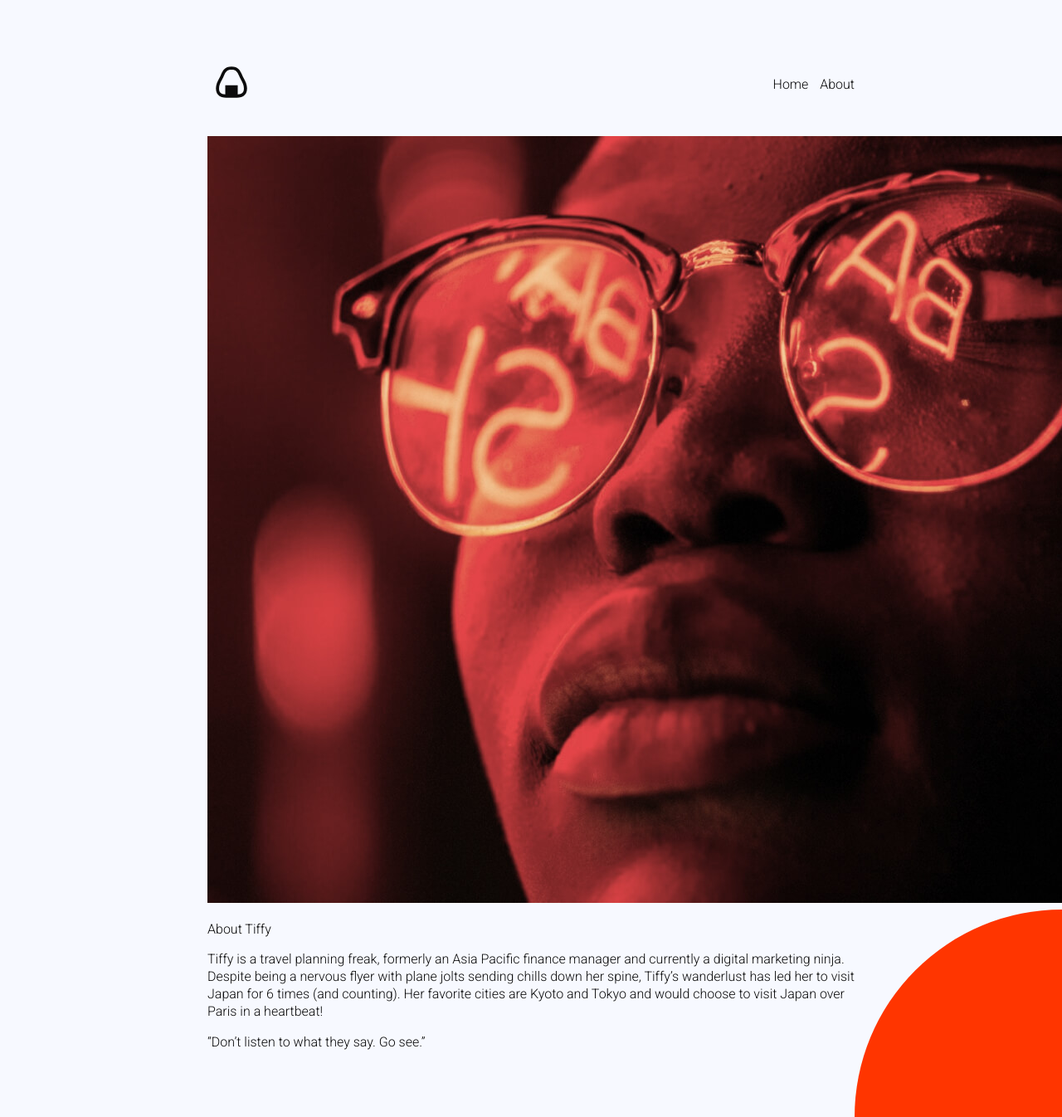
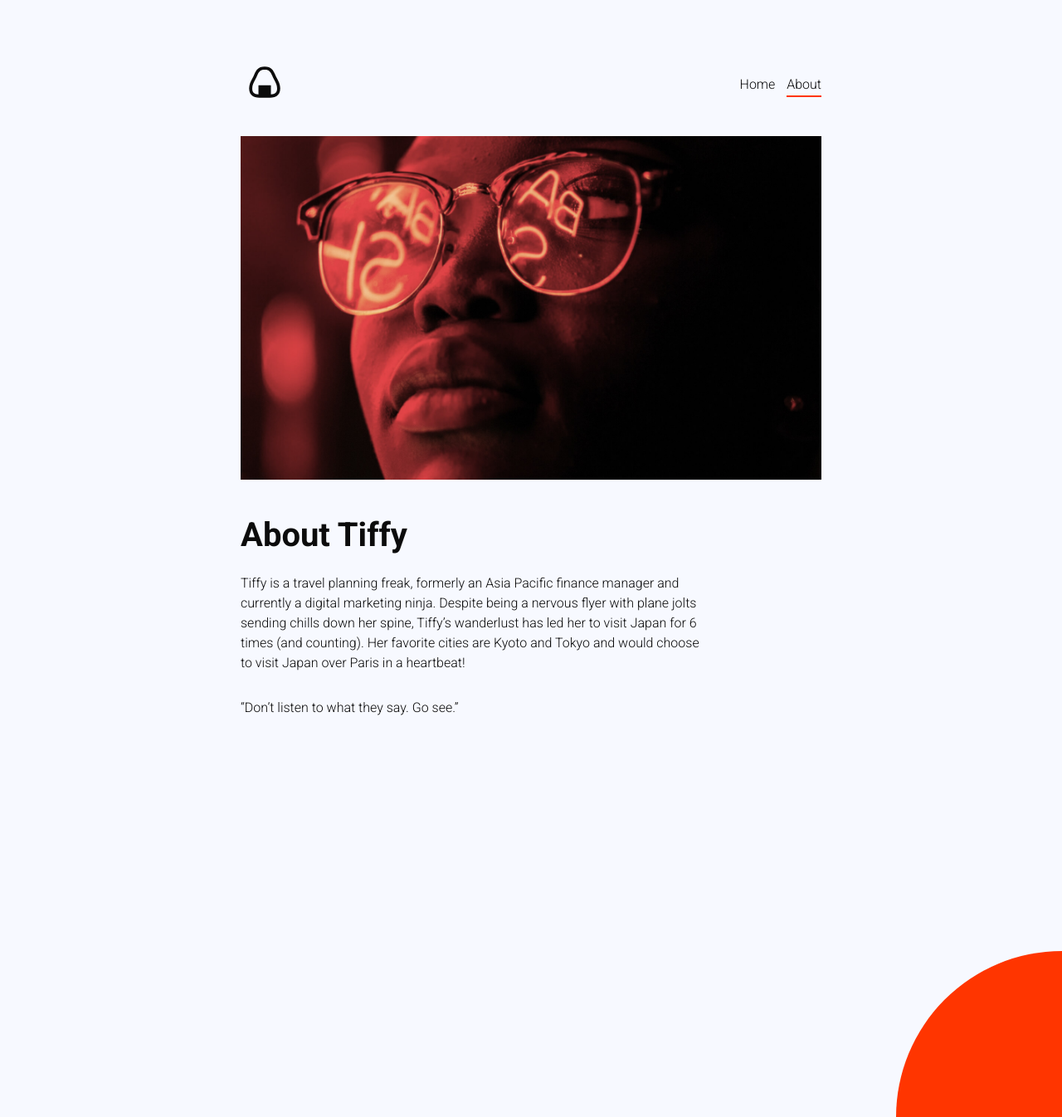
Before and after one commit to murphytrueman/night-in-japan, a Jekyll site: the page built from about.markdown, in a window 1280 px wide and 1346 px high. Shown: the whole window at 83% size. Built offline with Jekyll 4.4.1, drawn with Linux system fonts in a browser that asks for light colours.

Commit message:
Fixed navigation, images and responsive views

```diff
--- a/_includes/header.html
+++ b/_includes/header.html
@@ -2,7 +2,7 @@
   <a href="/"><img src="/assets/img/logo.svg" alt="A Night in Japan" /></a>
 
   <nav>
-    <a href="/">Home</a>
-    <a href="/about">About</a>
+    <a href="/" {% if page.url == "/" %} class="selected" {% endif %}>Home</a>
+    <a href="/about" {% if page.url == "/about/" %} class="selected" {% endif %}>About</a>
   </nav>
 </header>
--- /dev/null
+++ b/_layouts/pages.html
@@ -0,0 +1,5 @@
+---
+layout: default
+---
+
+<div class="page-body">{{ content }}</div>
--- a/about.markdown
+++ b/about.markdown
@@ -1,12 +1,12 @@
 ---
 title: About
 permalink: "/about/"
-layout: default
+layout: pages
 ---
 
 ![about.jpg](/uploads/about.jpg)
 
-About Tiffy
+## About Tiffy
 
 Tiffy is a travel planning freak, formerly an Asia Pacific finance manager and currently a digital marketing ninja. Despite being a nervous flyer with plane jolts sending chills down her spine, Tiffy’s wanderlust has led her to visit Japan for 6 times (and counting). Her favorite cities are Kyoto and Tokyo and would choose to visit Japan over Paris in a heartbeat!
 
--- a/assets/css/style.scss
+++ b/assets/css/style.scss
@@ -14,7 +14,8 @@ body {
   color: $text;
   font-family: $font-primary;
 
-  max-width: 780px;
+  max-width: 700px;
+  padding: 0px 40px;
   margin: 80px auto;
 
   font-weight: 300;
@@ -62,15 +63,14 @@ a:hover {
   border-color: $highlight;
 }
 
-nav a,
-section a {
+nav a {
   border-bottom: 2px solid $transparent;
   padding-bottom: 4px;
   transition: border-color 300ms ease;
-}
 
-section a:hover {
-  border-color: $transparent;
+  &.selected {
+    border-color: $highlight;
+  }
 }
 
 .readmore {
@@ -95,7 +95,8 @@ section a:hover {
   }
 }
 
-.post-body {
+.post-body,
+.page-body {
   p {
     max-width: 560px;
     margin-bottom: 30px;
@@ -103,7 +104,7 @@ section a:hover {
   }
 
   img {
-    max-width: 780px;
+    max-width: 700px;
   }
 
   h3 {
@@ -121,4 +122,74 @@ section a:hover {
   background-color: $highlight;
   border-radius: 50%;
   z-index: -1;
+  opacity: 1;
+  transition: opacity 300ms ease;
 }
+
+@media screen and (max-width: 1370px) {
+  .circle {
+    bottom: -200px;
+    right: -200px;
+    width: 400px;
+    height: 400px;
+  }
+}
+
+@media screen and (max-width: 790px) {
+  body {
+    margin: 40px auto;
+  }
+
+  h1 {
+    font-size: 56px;
+  }
+
+  h2 {
+    font-size: 36px;
+  }
+
+  h3 {
+    font-size: 28px;
+  }
+
+  .post-body,
+  .page-body {
+    p {
+      width: 100%;
+      max-width: 100%;
+    }
+    img {
+      width: 100%;
+      max-width: 100%;
+    }
+  }
+
+  .circle {
+    opacity: 0.05;
+  }
+}
+
+@media screen and (max-width: 500px) {
+  body {
+    margin: 30px auto;
+    padding: 0px 20px;
+  }
+
+  h1 {
+    font-size: 48px;
+  }
+
+  h2 {
+    font-size: 32px;
+    margin-top: 20px;
+  }
+
+  section > h1 {
+    border-bottom: 4px solid $text;
+    padding-bottom: 32px;
+  }
+
+  .blog-post a {
+    margin: 20px 0 0 0;
+  }
+}
```
